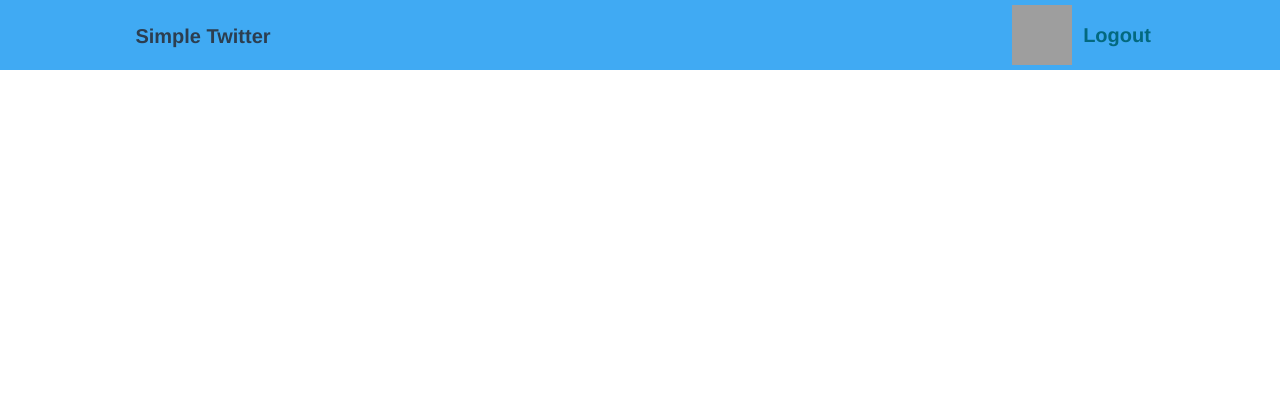
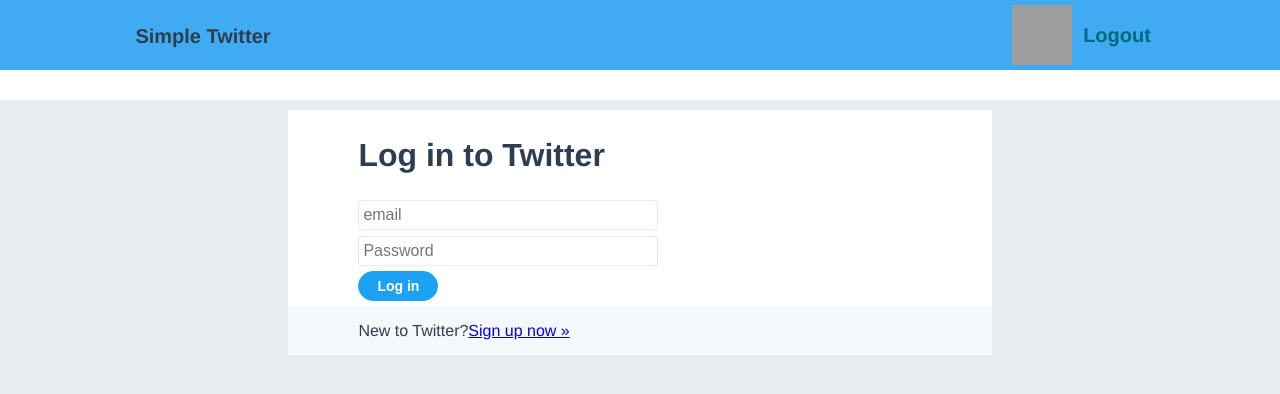
Before and after one commit to purrup/simple-twitter, a Vue app: page /login in a window 1280 px wide. Shown: the top 394 px of the page. Built offline with nearby package versions, Linux system fonts and the light colour scheme; grey boxes are pictures that could not be loaded.

Commit message:
add Login page

```diff
--- a/src/router.js
+++ b/src/router.js
@@ -1,6 +1,5 @@
 import Vue from 'vue'
 import Router from 'vue-router'
-import Logout from './views/Logout.vue'
 
 Vue.use(Router)
 
@@ -29,8 +28,13 @@
     },
     {
       path: '/logout',
-      name: 'Logout',
-      component: Logout
+      name: 'logout',
+      component: () => import('./views/Logout.vue')
+    },
+    {
+      path: '/login',
+      name: 'login',
+      component: () => import('./views/Login.vue')
     }
   ]
 })
--- /dev/null
+++ b/src/views/Login.vue
@@ -0,0 +1,97 @@
+<template lang="pug">
+  main
+    .container
+      .login-wraper
+        form(action="/login" method='POST')
+          h1 Log in to Twitter
+          .form-group
+            label(for='email')
+            input.form-control(type='email', name='email', placeholder='email', required='')
+          .form-group
+            label(for='password')
+            input.form-control(type='text', name='password', placeholder='Password', required='')
+          button(type="submit") Log in
+      .footer
+        .signup-helper
+          span New to Twitter?
+          a(href="/signup") Sign up now »
+
+</template>
+
+<script>
+export default {
+  name: 'Login'
+}
+</script>
+
+<style lang="scss" scoped>
+main {
+  width: 100%;
+  background-color: #E6ECF0;
+  .container {
+    width: 55%;
+    height: 35%;
+    margin: 10px auto 0 auto;
+    background-color:white;
+    display: grid;
+    grid-template-columns: 10% auto 10%;
+    grid-template-rows: 80% 20%;
+
+    .login-wraper {
+      grid-column: 2 / 3;
+      grid-row: 1;
+      form {
+        width: 100%;
+        height: 100%;
+        display: flex;
+        flex-flow: column wrap;
+        align-items: flex-start;
+        justify-content: space-evenly;
+        .form-group input  {
+          width: 290px;
+          height: 20px;
+          padding: 4px;
+          font-size: 1em;
+          border-radius: 3px 3px 3px 3px;
+          -moz-border-radius: 3px 3px 3px 3px;
+          -webkit-border-radius: 3px 3px 3px 3px;
+          border: 1px solid #e6ecf0;
+          font-weight: 300;
+        }
+        button {
+          &:hover {
+            background-color: #006dbf;
+            border-color: #006dbf;
+          }
+          cursor: pointer;
+          border-radius: 100px;
+          -moz-border-radius: 100px;
+          -webkit-border-radius: 100px;
+          width: 80px;
+          padding: 6px 16px;
+          border: 1px solid #1da1f2;
+          background-color: #1da1f2;
+          color: #fff;
+          font-size: 14px;
+          font-weight: bold;
+        }
+      }
+    }
+
+    .footer {
+      display: grid;
+      grid-template-columns: 10% auto 10%;
+      grid-column: 1 / 4;
+      grid-row: 2;
+      background-color: #F5F8FA;
+      width: 100%;
+      height: 100%;
+      .signup-helper{
+        grid-column: 2 / 4;
+        justify-self: start;
+        align-self: center;
+      }
+    }
+  }
+}
+</style>
--- a/src/views/Logout.vue
+++ b/src/views/Logout.vue
@@ -8,7 +8,7 @@
         i.fas.fa-user-friends.fa-3x  Hear what people are talking about.
         i.fas.fa-comment.fa-3x  Join the conversation.
     .right-side
-      .login-form#login-form
+      .login-form
         form(action="/login" method='POST')
           .form-group
             label(for='email')
@@ -29,12 +29,15 @@
             button Log in
 
     .footer
+      .description
+        span © 2019 Simple Twitter
+        span Developers: miayang ianhuang jerrytsai
 
 </template>
 
 <script>
 export default {
-  name: 'Login'
+  name: 'Logout'
 }
 </script>
 
@@ -100,7 +103,7 @@
     display: grid;
     grid-template-columns: 30% 70%;
     grid-template-rows: 120px auto;
-    .login-form#login-form {
+    .login-form {
       grid-column: 2;
       grid-row: 1;
       justify-self: start;
@@ -209,6 +212,17 @@
     grid-column: 1 / span 2;
     grid-row: 3;
     background-color: white;
+    width: 100%;
+    height: 100%;
+    .description {
+      color: #aab8c2;
+      font-size: 12px;
+      min-height: 45px;
+      display: flex;
+      flex-flow: row nowrap;
+      justify-content: space-evenly;
+      align-items: center;
+    }
   }
 }
 </style>
```
